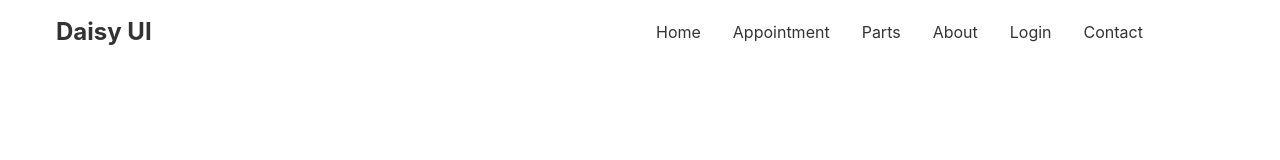
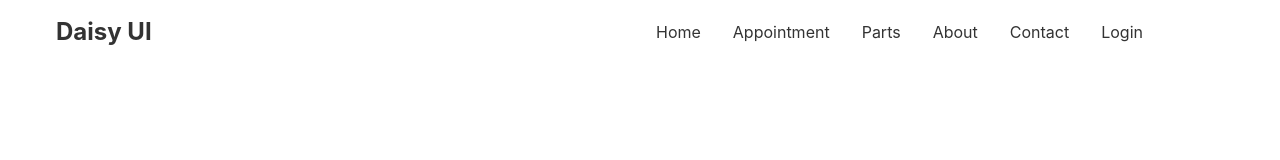
Before and after one commit to mdsultanrazibuddin/manufacturer-website, a React (Create React App) app: page / in a window 1280 px wide. Shown: the top 160 px of the page. Built offline with nearby package versions, Linux system fonts and the light colour scheme; no server answers.

Commit message:
logout button create

```diff
--- a/src/Pages/Shared/Navbar.js
+++ b/src/Pages/Shared/Navbar.js
@@ -1,29 +1,32 @@
 
+import { signOut } from 'firebase/auth';
 import React from 'react';
+import { useAuthState } from 'react-firebase-hooks/auth';
 
 import { Link } from 'react-router-dom';
+import auth from '../../firebase.init';
+import Loading from './Loading';
 
 
 
 const Navbar = () => {
-    //   const [user, loading] = useAuthState(auth);
+      const [user, loading] = useAuthState(auth);
 
-    //   if(loading){
-    //     return <Loading/>
-    // }
+      if(loading){
+        return <Loading/>
+    }
 
-    //   const logout = () => {
-    //     signOut(auth)
-    //   }
+      const logout = () => {
+        signOut(auth)
+      }
 
     const menuItems = <>
          <li><Link to ='/'>Home</Link></li>
          <li><Link to ='/appointment'>Appointment</Link></li>
          <li><Link to ='/parts'>Parts</Link></li>
          <li><Link to ='/about'>About</Link></li>
-         <li><Link to ='/login'>Login</Link></li>
          <li><Link to ='/contact'>Contact</Link></li>
-         {/* <li>{ user ? <button onClick={logout} class="btn btn-ghost">Logout</button> : <Link to ='/login'>Login</Link>}</li> */}
+         <li>{ user ? <button onClick={logout} class="btn btn-ghost">Logout</button> : <Link to ='/login'>Login</Link>}</li>
     </>
     return (
         <div>
```
Also changed, not shown: src/Images/istockphoto-1144570833-612x612.jpg (added).
